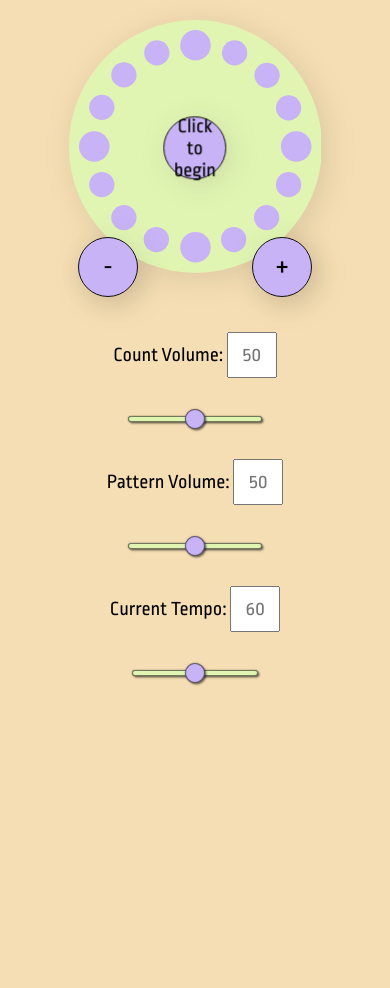
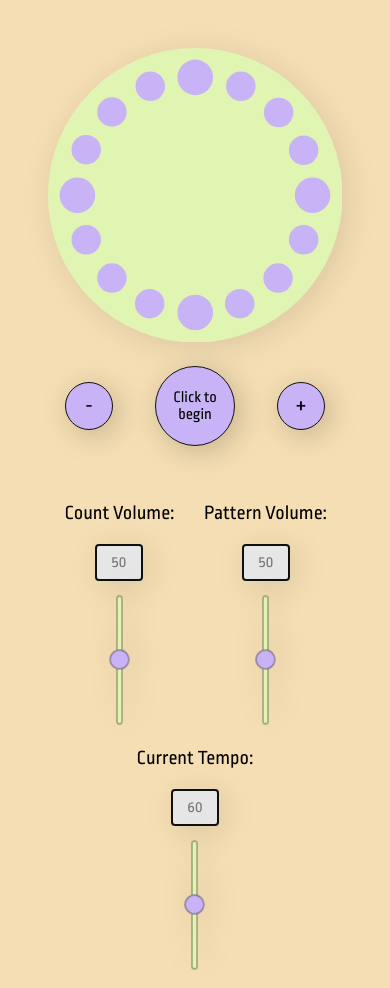
Before and after one commit to shard520/circle-composer-app, a plain HTML site: page index.html in a window 390 px wide. Before the commit the page ends 844 px from the top, so only its background shows below. Drawn offline with Linux system fonts and the light colour scheme.

Commit message:
Change layout of circle to use grid and position buttons using grid area and justify/align, add media query mixin to change position of buttons on smaller screens. Change controls to use flex and rotate range controls to be vertical. Style text inputs with focus transitions.

```diff
--- a/index.html
+++ b/index.html
@@ -15,10 +15,10 @@
     <title>Circle Composer App</title>
   </head>
   <body>
-    <div class="circle-container">
+    <div class="circle__container">
       <button class="btn btn--shift btn--minus">-</button>
       <svg
-        class="circle-svg"
+        class="circle__svg"
         version="1.1"
         viewBox="0 0 52.9 52.9"
         xmlns="http://www.w3.org/2000/svg"
--- a/sass/abstracts/_mixins.scss
+++ b/sass/abstracts/_mixins.scss
@@ -0,0 +1,23 @@
+@mixin respond($breakpoint) {
+  @if $breakpoint == small {
+    @media only screen and (max-width: 25em) {
+      // 400px
+      @content;
+    }
+  }
+  @if $breakpoint == medium {
+    @media only screen and (max-width: 35em) {
+      // 560px
+      @content;
+    }
+  }
+  // @if $breakpoint == tab-port {
+  // 	@media only screen and (max-width: 56.25em) { @content };		// 900px
+  // }
+  // @if $breakpoint == tab-land {
+  // 	@media only screen and (max-width: 75em) { @content };			// 1200px
+  // }
+  // @if $breakpoint == big-desktop {
+  // 	@media only screen and (min-width: 112.5em) { @content };		// 1800px
+  // }
+}
--- a/sass/base/_base.scss
+++ b/sass/base/_base.scss
@@ -1,9 +1,8 @@
 :root {
   // COLOURS
   --black-main: #0f0f0f;
-  --on-color: #bacc6e;
-  --off-color: #cc584a;
-  --current-color: #fff;
+  --white-main: #fff;
+  --light-grey: #e6e6e6;
   --main-background-color: #f5deb3;
   --purple-accent-color: #c7b3f5;
   --light-purple-accent-color: #d8caf8;
@@ -24,6 +23,10 @@
 
 html {
   font-size: 62.5%; // 1rem = 10px
+
+  @include respond(medium) {
+    font-size: 50%; // 1 rem = 8px
+  }
 }
 
 body {
--- a/sass/components/_btn.scss
+++ b/sass/components/_btn.scss
@@ -5,40 +5,45 @@
   font: inherit;
 
   &--play-stop {
-    font-size: 2rem;
-    padding: 10.5%;
-    position: absolute;
-    top: 50%;
-    left: 50%;
-    transform: translate(-50%, -50%);
+    width: 12rem;
+    height: 12rem;
+    grid-area: 2 / 2 / span 1 / span 1;
     filter: var(--shadow-main);
     background-color: var(--purple-accent-color);
     will-change: transform, background-color, filter;
     transition: transform 0.3s, background-color 0.2s, filter 0.3s;
 
+    @include respond(medium) {
+      grid-area: 4 / 2 / span 1 / span 1;
+    }
+
+    @include respond(small) {
+      width: 10rem;
+      height: 10rem;
+    }
+
     &:hover {
       background-color: var(--light-purple-accent-color);
       filter: var(--shadow-hover);
-      transform: translate(-50%, -52%);
+      transform: translateY(-2%);
     }
 
     &:active {
-      transform: translate(-50%, -51%);
+      transform: translateY(-1%);
       filter: var(--shadow-main);
     }
   }
 
   &__text {
-    position: absolute;
-    transform: translate(-50%, -50%);
+    font-size: 2rem;
+    padding: 1rem;
   }
 
   &--shift {
     font-size: 3rem;
     width: 6rem;
     height: 6rem;
-    position: absolute;
-    bottom: 0;
+
     will-change: transform, background-color, filter;
     transition: transform 0.3s, background-color 0.2s, filter 0.3s;
     background-color: var(--purple-accent-color);
@@ -57,11 +62,25 @@
   }
 
   &--minus {
-    left: 10%;
+    grid-area: 3 / 1 / span 1 / span 1;
+    justify-self: start;
+    align-self: end;
+
+    @include respond(medium) {
+      grid-area: 4 / 1 / span 1 / span 1;
+      place-self: center;
+    }
   }
 
   &--plus {
-    right: 10%;
+    grid-area: 3 / 3 / span 1 / span 1;
+    justify-self: end;
+    align-self: end;
+
+    @include respond(medium) {
+      grid-area: 4 / 3 / span 1 / span 1;
+      place-self: center;
+    }
   }
 
   &:focus,
--- a/sass/components/_circle.scss
+++ b/sass/components/_circle.scss
@@ -1,12 +1,24 @@
-.circle-container {
-  width: 75%;
-  height: 75%;
-  max-width: 60rem;
-  max-height: 60rem;
-  padding: 2rem;
-  margin: auto;
-  position: relative;
-  filter: var(--shadow-main);
+.circle {
+  &__container {
+    width: 100%;
+    height: 100%;
+    max-width: 80rem;
+    max-height: 80rem;
+    padding: 6rem;
+    margin: auto;
+    position: relative;
+    filter: var(--shadow-main);
+    display: grid;
+    grid-template-columns: repeat(3, 1fr);
+    grid-template-rows: repeat(3, 1fr);
+    gap: 3rem;
+    place-items: center;
+  }
+
+  &__svg {
+    height: 100%;
+    grid-area: 1 / 1 / span 3 / span 3;
+  }
 }
 
 .background {
@@ -30,5 +42,5 @@
 }
 
 .current {
-  stroke: var(--current-color);
+  stroke: var(--white-main);
 }
--- a/sass/components/_controls.scss
+++ b/sass/components/_controls.scss
@@ -2,56 +2,79 @@
   &__container {
     text-align: center;
     padding: 2rem;
+    margin-top: -2rem;
+    display: flex;
+    flex-wrap: wrap;
+    justify-content: center;
+    gap: 1.5rem;
   }
 
-  padding: 1.5rem 3rem;
-  font-size: 2rem;
-  display: inline-block;
+  display: flex;
+  flex-direction: column;
+  place-items: center;
+  gap: 1.5rem;
+
+  &__label {
+    font-size: 2.5rem;
+    padding: 1rem;
+  }
 
   &__input {
-    width: 5rem;
+    width: 6rem;
     text-align: center;
     padding: 1rem;
-    font-size: inherit;
+    font-size: 2rem;
     font-family: inherit;
+    color: var(--black-main);
+    background-color: var(--light-grey);
+    border-radius: 0.5rem;
+    border: 2px solid var(--black-main);
+    filter: var(--shadow-main);
+    will-change: border-color, background-color, transform, filter;
+    transition: border-color 0.2s, background-color 0.2s, transform 0.2s,
+      filter 0.2s;
+
+    &:focus {
+      border-color: var(--purple-accent-color);
+      background-color: var(--white-main);
+      outline: none;
+      transform: scale(110%);
+      filter: var(--shadow-hover);
+    }
   }
 
   &__error-msg {
     font-size: 1.6rem;
     padding: 0.5rem 0;
+
+    display: none;
   }
 
   &__slider {
+    -webkit-appearance: none;
+    margin: 7px 0;
+    background-color: transparent;
     cursor: pointer;
+    height: 15rem;
+    transform: rotateZ(270deg);
+
+    &:focus {
+      outline: none;
+    }
   }
-}
-
-input[type='range'] {
-  -webkit-appearance: none;
-  width: 57%;
-  margin: 7px 0;
-  background-color: transparent;
-  cursor: pointer;
-}
-
-input[type='range']:focus {
-  outline: none;
 }
 
 input[type='range']::-webkit-slider-runnable-track {
   width: 100%;
   height: 6px;
   cursor: pointer;
-  box-shadow: 1.5px 1.5px 2px rgba(0, 0, 0, 0.5),
-    0px 0px 1.5px rgba(13, 13, 13, 0.5);
+  filter: var(--shadow-main);
   background: var(--green-accent-color);
   border-radius: 10px;
   border: 0.3px solid rgba(0, 0, 0, 0.5);
 }
 
 input[type='range']::-webkit-slider-thumb {
-  box-shadow: 1.5px 1.5px 2px rgba(0, 0, 0, 0.5),
-    0px 0px 1.5px rgba(13, 13, 13, 0.5);
   border: 1px solid rgba(0, 0, 0, 0.5);
   height: 20px;
   width: 20px;
@@ -59,7 +82,7 @@ input[type='range']::-webkit-slider-thumb {
   background: var(--purple-accent-color);
   cursor: pointer;
   -webkit-appearance: none;
-  margin-top: -7.3px;
+  margin-top: -6%;
 }
 
 input[type='range']:focus::-webkit-slider-runnable-track {
@@ -70,16 +93,14 @@ input[type='range']::-moz-range-track {
   width: 100%;
   height: 6px;
   cursor: pointer;
-  box-shadow: 1.5px 1.5px 2px rgba(0, 0, 0, 0.5),
-    0px 0px 1.5px rgba(13, 13, 13, 0.5);
+  filter: var(--shadow-main);
   background: var(--green-accent-color);
   border-radius: 10px;
   border: 0.3px solid rgba(0, 0, 0, 0.5);
 }
 
 input[type='range']::-moz-range-thumb {
-  box-shadow: 1.5px 1.5px 2px rgba(0, 0, 0, 0.5),
-    0px 0px 1.5px rgba(13, 13, 13, 0.5);
+  filter: var(--shadow-main);
   border: 1px solid rgba(0, 0, 0, 0.5);
   height: 20px;
   width: 20px;
```
Also changed, not shown: css/main.css, dev/css/main.css, 2 other files.
